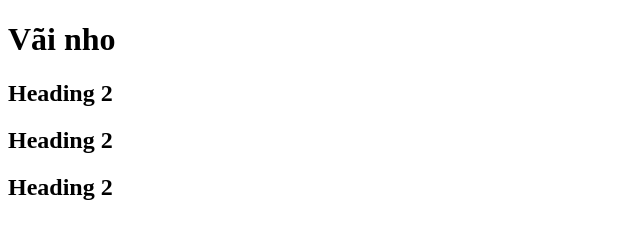
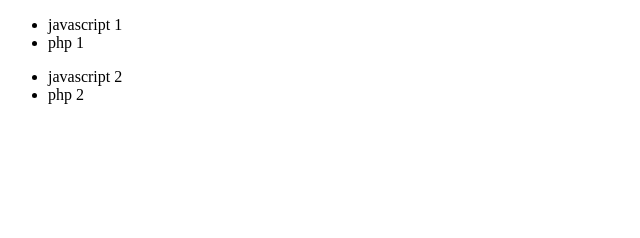
Before and after one commit to PnyTail/learn-js, a plain HTML site: page F8/HTML_DOM/index.html in a window 1280 px wide. Shown: the whole page, without its empty margins (0-640 px from the left). Drawn offline with Linux system fonts and the light colour scheme.

Commit message:
get elements methods (2)

```diff
--- a/F8/HTML_DOM/index.html
+++ b/F8/HTML_DOM/index.html
@@ -6,21 +6,19 @@
     <title>Document</title>
 </head>
 <body>
-    <!-- <h1 id="heading">Hello World</h1> -->
-
-    <h1 class="heading">Vãi nho</h1>
-    <!-- <h1 class="heading">Vãi nho</h1>
-    <h1 class="heading">Vãi nho</h1> -->
-
-    <div class="box">
-        <h2 class="heading-2">Heading 2</h2>
-        <h2 class="heading-2">Heading 2</h2>
-        <h2 class="heading-2">Heading 2</h2>
+    <div class="box-1">
+        <ul>
+            <li>javascript 1</li>
+            <li>php 1</li>
+        </ul>
     </div>
 
-    <form id="form-1"></form>
-    <form id="formTest"></form>
-    <form id="form-3"></form>
+    <div class="box-2">
+        <ul>
+            <li>javascript 2</li>
+            <li>php 2</li>
+        </ul>
+    </div>
 
     <script src="./main.js"></script>
 </body>
--- a/F8/HTML_DOM/main.js
+++ b/F8/HTML_DOM/main.js
@@ -6,19 +6,13 @@
 //     element: headingNode
 // });
 
-// let headingNodes = document.getElementsByClassName('heading');
-// let headingNodes = document.getElementsByTagName('h1');
-// console.log(headingNodes);
+// let listItems = document.querySelectorAll('.box-1 li');
+// console.log(listItems);
 
-// let headingNode = document.querySelector('.box .heading-2');
-// let headingNode = document.querySelector('.box .heading-2:first-child');
-// let headingNode = document.querySelectorAll('.box .heading-2');
-// console.log(headingNode);
+let boxNode = document.querySelector('.box-1');
+// công việc 1: sử dụng tới `boxNode`
+// ...
+console.log(boxNode);
 
-// console.log(document.forms); //lấy ra tất cả các form trong trang
-// console.log(document.forms['form-1']); //lấy ra form có id là form-1
-console.log(document.forms.formTest);
-
-// console.log(document.images); //lấy ra tất cả các ảnh trong trang
-// console.log(document.scripts); //lấy ra tất cả các script trong trang
-// console.log(document.links); //lấy ra tất cả các link trong trang
+// công việc 2: sử dụng tới li elements là con của `.box-1`
+console.log(boxNode.querySelectorAll('li'));
```
